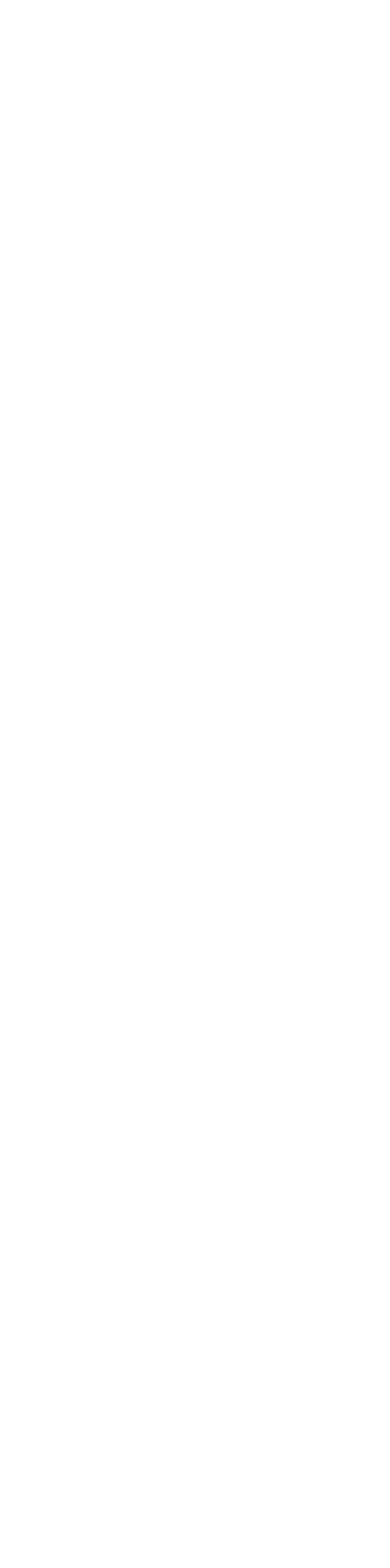
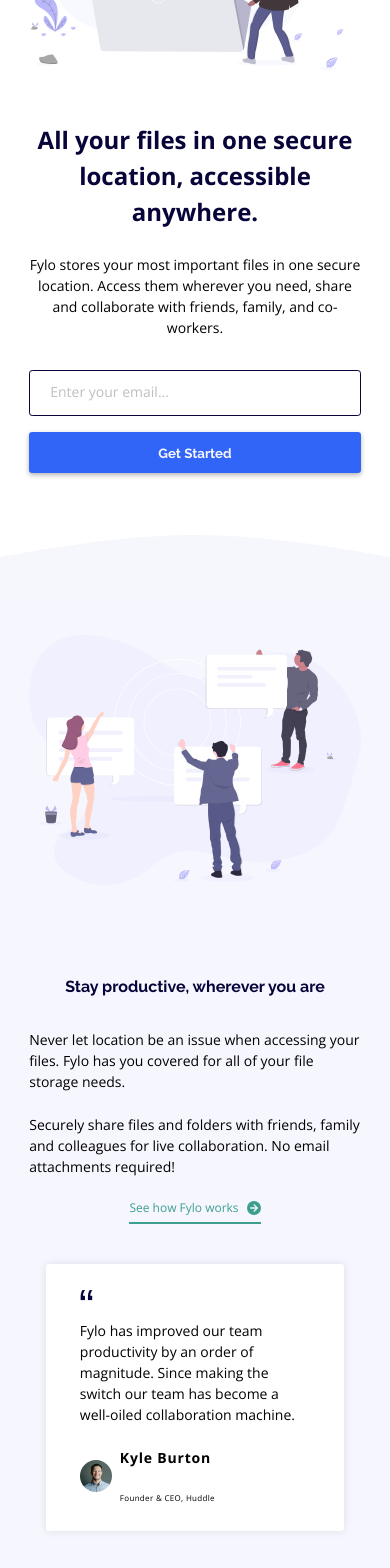
Before and after one commit to luismadf/frontend-mentor-fylo-landing, a React (Vite) app: page / in a window 390 px wide. Shown: the part 340-1908 px from the top of the page. Before the commit the page ends 844 px from the top, so only its background shows below. Built offline with nearby package versions, Linux system fonts and the light colour scheme; the HTML template or start-up script is replaced by a standard one.

Commit message:
feat: create App layout

```diff
--- a/src/App.css
+++ b/src/App.css
@@ -1,7 +1,10 @@
-@import url('https://fonts.googleapis.com/css2?family=Open+Sans&family=Raleway:wght@400;700&display=swap');
+@import url('https://fonts.googleapis.com/css2?family=Open+Sans:wght@400;700&family=Raleway:wght@400;700&display=swap');
 
 :root {
   --font-raleway: 'Raleway', sans-serif;
+  --open-sans: 'Open Sans', sans-serif;
+
+  --transition: all 0.3s ease;
 
   --very-dark-blue: hsl(243, 87%, 12%);
   --desaturated-blue: hsl(238, 22%, 44%);
@@ -26,8 +29,349 @@
   color: inherit;
 }
 
+h1,
+h2,
+h3 {
+  font-family: var(--font-raleway);
+  font-weight: 700;
+}
+
+p {
+  font-family: var(--open-sans);
+}
+
 .screen__wrapper {
   width: 1440px;
-  padding-left: 2.5rem;
-  padding-right: 2.5rem;
+  max-width: 85%;
+  padding-left: 0;
+  padding-right: 0;
+  margin: 0 auto;
 }
+
+.hero {
+  display: flex;
+  align-items: center;
+  justify-content: space-between;
+  gap: 3.875rem;
+  margin-bottom: 11rem;
+}
+
+.hero__info {
+  flex: 1;
+}
+
+.hero__title {
+  font-size: 2.5rem;
+  color: var(--very-dark-blue);
+  line-height: 1.25;
+  margin-bottom: 1.5rem;
+}
+
+.hero__info p {
+  line-height: 1.5;
+  margin-bottom: 1.875rem;
+}
+
+.hero__image {
+  width: 45%;
+  max-width: 700px;
+}
+
+.hero__form {
+  display: flex;
+  gap: 1rem;
+  max-width: 90%;
+}
+
+.hero__form .email-input {
+  flex: 8;
+}
+
+.hero__form button {
+  flex: 5;
+}
+
+.stay-productive::before {
+  content: '';
+  background-image: url('/images/bg-curve-desktop.svg');
+  background-repeat: no-repeat;
+  background-position: center;
+  background-size: cover;
+  position: absolute;
+  top: -70px;
+  height: 120px;
+  width: 100%;
+  z-index: -1;
+}
+
+.stay-productive {
+  position: relative;
+  background-color: var(--light-grayish-blue);
+  padding: 7.125rem 0 6.625rem;
+}
+
+.stay-productive .screen__wrapper {
+  display: flex;
+  align-items: center;
+}
+
+.stay-productive__info h3 {
+  font-size: 2.5rem;
+  color: var(--very-dark-blue);
+  line-height: 1.25;
+  margin-bottom: 2.625rem;
+}
+
+.stay-productive__info p {
+  max-width: 90%;
+  line-height: 1.5;
+  margin-bottom: 1.5rem;
+}
+
+.stay-productive__info a {
+  position: relative;
+  display: inline-flex;
+  gap: 0.5rem;
+  align-items: center;
+  color: var(--moderate-cyan);
+  font-family: var(--open-sans);
+  margin-bottom: 3rem;
+  transition: var(--transition);
+}
+
+.stay-productive__info a:hover {
+  color: #79e1cd;
+}
+
+.stay-productive__info a::after {
+  content: '';
+  position: absolute;
+  bottom: -0.5rem;
+  height: 2px;
+  width: 100%;
+  background-color: var(--moderate-cyan);
+  transition: var(--transition);
+}
+
+.stay-productive__info a:hover::after {
+  background-color: #79e1cd;
+}
+
+.stay-productive__info a svg {
+  width: 14px;
+  fill: var(--moderate-cyan);
+  transition: var(--transition);
+}
+
+.stay-productive__info a:hover svg {
+  fill: #79e1cd;
+}
+
+.stay-productive__quote {
+  max-width: 50%;
+  font-size: 0.8rem;
+  padding: 1.625rem 2.125rem;
+  border-radius: var(--border-radius);
+  background-color: #fff;
+  box-shadow: 0 0 0.5rem rgba(0, 0, 0, 0.1);
+}
+
+.stay-productive__quote svg {
+  margin-bottom: 0.875rem;
+}
+
+.stay-productive__quote p {
+  line-height: 1.5;
+  margin-bottom: 1.375rem;
+}
+
+.stay-productive__quote--author {
+  display: flex;
+  align-items: center;
+  gap: 0.5rem;
+}
+
+.stay-productive__quote--author img {
+  width: 2rem;
+  border-radius: 100%;
+}
+
+.stay-productive__quote--author p {
+  font-weight: 600;
+  font-size: 0.625rem;
+  letter-spacing: 0.05rem;
+  margin-bottom: 0;
+}
+
+.stay-productive__quote--author span {
+  font-family: var(--open-sans);
+  letter-spacing: 0.02rem;
+  font-size: 0.5rem;
+}
+
+.stay-productive .screen__wrapper > img {
+  width: 45%;
+  max-width: 700px;
+}
+
+.early-access {
+  padding: 6.875rem 0 5.5rem;
+  color: white;
+  background-color: var(--desaturated-blue);
+}
+
+.early-access .screen__wrapper {
+  display: flex;
+  justify-content: space-between;
+  align-items: center;
+  gap: 20%;
+}
+
+.early-access__info {
+  flex: 6;
+}
+
+.early-access__info h3 {
+  font-size: 2rem;
+  margin-bottom: 1.5rem;
+}
+
+.early-access__info p {
+  line-height: 1.5;
+}
+
+.early-access form {
+  flex: 6;
+  display: flex;
+  flex-direction: column;
+  align-items: flex-start;
+  gap: 1rem;
+}
+
+.early-access form button {
+  padding: 1.125rem 2rem;
+}
+
+@media (min-width: 1440px) {
+  .stay-productive::before {
+    background-image: url('/images/bg-curve-mobile.svg');
+    top: -105px;
+    height: 700px;
+  }
+}
+
+@media (min-width: 1950px) {
+  .stay-productive::before {
+    background-image: url('/images/bg-curve-mobile.svg');
+    top: -140px;
+    height: 700px;
+  }
+}
+
+@media (max-width: 675px) {
+  .hero {
+    flex-direction: column-reverse;
+    gap: 3.25rem;
+    margin-bottom: 7.625rem;
+  }
+
+  .hero__image {
+    width: 100%;
+  }
+
+  .hero__title {
+    font-size: 1.5rem;
+    font-family: var(--open-sans);
+    font-weight: bold;
+    line-height: 1.5;
+    text-align: center;
+  }
+
+  .hero__info p {
+    text-align: center;
+    font-size: 0.875rem;
+    margin-bottom: 2rem;
+  }
+
+  .hero__form {
+    max-width: 100%;
+    flex-direction: column;
+    gap: 1rem;
+  }
+
+  .stay-productive {
+    padding: 2.5rem 0 5.125rem;
+  }
+
+  .stay-productive::before {
+    background-image: url('/images/bg-curve-mobile.svg');
+    top: -60px;
+  }
+
+  .stay-productive .screen__wrapper {
+    display: flex;
+    flex-direction: column-reverse;
+  }
+
+  .stay-productive__info {
+    display: flex;
+    flex-direction: column;
+    align-items: center;
+  }
+
+  .stay-productive__info h3 {
+    font-size: 1rem;
+    margin-bottom: 2rem;
+  }
+
+  .stay-productive__info p {
+    font-size: 0.875rem;
+    max-width: 100%;
+    margin-bottom: 1.375rem;
+    text-align: left;
+  }
+
+  .stay-productive__info a {
+    font-size: 0.75rem;
+    margin-bottom: 3rem;
+  }
+
+  .stay-productive__quote {
+    max-width: 90%;
+    padding: 1.625rem 2.125rem;
+  }
+
+  .stay-productive .screen__wrapper > img {
+    width: 100%;
+    margin-bottom: 5.75rem;
+  }
+
+  .early-access {
+    padding: 3.625rem 0 4.375rem;
+    color: white;
+    background-color: var(--desaturated-blue);
+  }
+
+  .early-access .screen__wrapper {
+    text-align: center;
+    flex-direction: column;
+    align-items: stretch;
+    gap: 1.5rem;
+  }
+
+  .early-access__info h3 {
+    font-size: 1.125rem;
+  }
+
+  .early-access__info p {
+    font-size: 0.875rem;
+  }
+
+  .early-access form {
+    gap: 0.5rem;
+  }
+
+  .early-access form button {
+    width: 100%;
+  }
+}
--- a/src/App.tsx
+++ b/src/App.tsx
@@ -1,7 +1,108 @@
+import { Button, EmailInput, Layout } from './components'
 import './App.css'
 
 function App() {
-  return <h1>Test</h1>
+  return (
+    <Layout>
+      <section className="hero screen__wrapper">
+        <div className="hero__info">
+          <h2 className="hero__title">
+            All your files in one secure location, accessible anywhere.
+          </h2>
+
+          <p>
+            Fylo stores your most important files in one secure location. Access
+            them wherever you need, share and collaborate with friends, family,
+            and co-workers.
+          </p>
+
+          <form className="hero__form" onSubmit={() => {}}>
+            <EmailInput />
+            <Button>Get Started</Button>
+          </form>
+        </div>
+
+        <img
+          src="/images/illustration-1.svg"
+          alt="hero image"
+          className="hero__image"
+        />
+      </section>
+
+      <section className="stay-productive">
+        <div className="screen__wrapper">
+          <div className="stay-productive__info">
+            <h3>Stay productive, wherever you are</h3>
+            <p>
+              Never let location be an issue when accessing your files. Fylo has
+              you covered for all of your file storage needs.
+            </p>
+            <p>
+              Securely share files and folders with friends, family and
+              colleagues for live collaboration. No email attachments required!
+            </p>
+
+            <a href="#">
+              See how Fylo works
+              <svg xmlns="http://www.w3.org/2000/svg" viewBox="0 0 512 512">
+                <path d="M0 256a256 256 0 1 0 512 0A256 256 0 1 0 0 256zM281 385c-9.4 9.4-24.6 9.4-33.9 0s-9.4-24.6 0-33.9l71-71L136 280c-13.3 0-24-10.7-24-24s10.7-24 24-24l182.1 0-71-71c-9.4-9.4-9.4-24.6 0-33.9s24.6-9.4 33.9 0L393 239c9.4 9.4 9.4 24.6 0 33.9L281 385z" />
+              </svg>
+            </a>
+
+            <div className="stay-productive__quote">
+              <svg width="13" height="12" xmlns="http://www.w3.org/2000/svg">
+                <text
+                  transform="translate(-34 -25)"
+                  fill="#07043B"
+                  fillRule="evenodd"
+                  fontFamily="Helvetica"
+                  fontSize="45"
+                >
+                  <tspan x="33" y="56">
+                    “
+                  </tspan>
+                </text>
+              </svg>
+
+              <p>
+                Fylo has improved our team productivity by an order of
+                magnitude. Since making the switch our team has become a
+                well-oiled collaboration machine.
+              </p>
+
+              <div className="stay-productive__quote--author">
+                <img src="/images/avatar-testimonial.jpg" alt="ceo picture" />
+                <div className="stay-productive__quote--author-info">
+                  <p>Kyle Burton</p>
+                  <span>Founder & CEO, Huddle</span>
+                </div>
+              </div>
+            </div>
+          </div>
+
+          <img src="/images/illustration-2.svg" alt="stay productive image" />
+        </div>
+      </section>
+
+      <section className="early-access">
+        <div className="screen__wrapper">
+          <div className="early-access__info">
+            <h3>Get early access today</h3>
+            <p>
+              It only takes a minute to sign up and our free starter tier is
+              extremely generous. If you have any questions, our support team
+              would be happy to help you.
+            </p>
+          </div>
+
+          <form onSubmit={() => {}}>
+            <EmailInput fullWidth />
+            <Button>Get Started For Free</Button>
+          </form>
+        </div>
+      </section>
+    </Layout>
+  )
 }
 
 export default App
```
